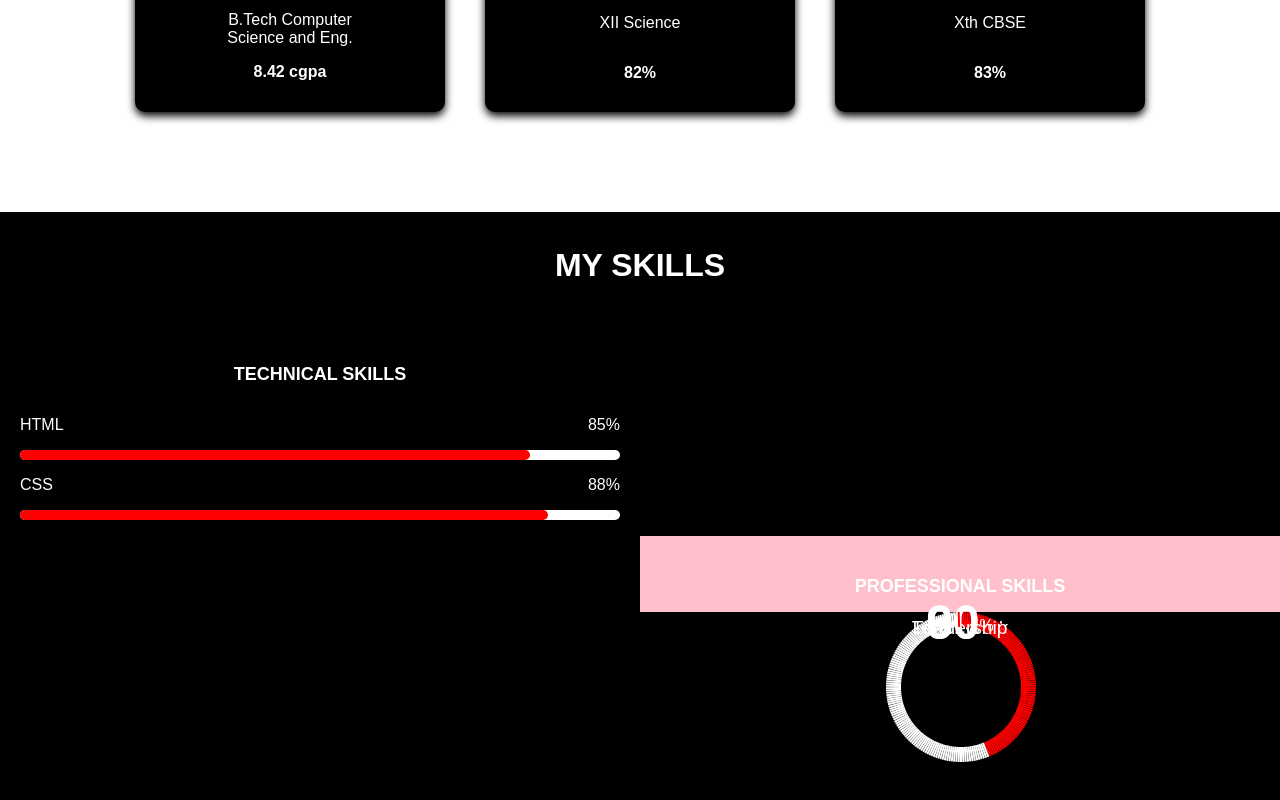
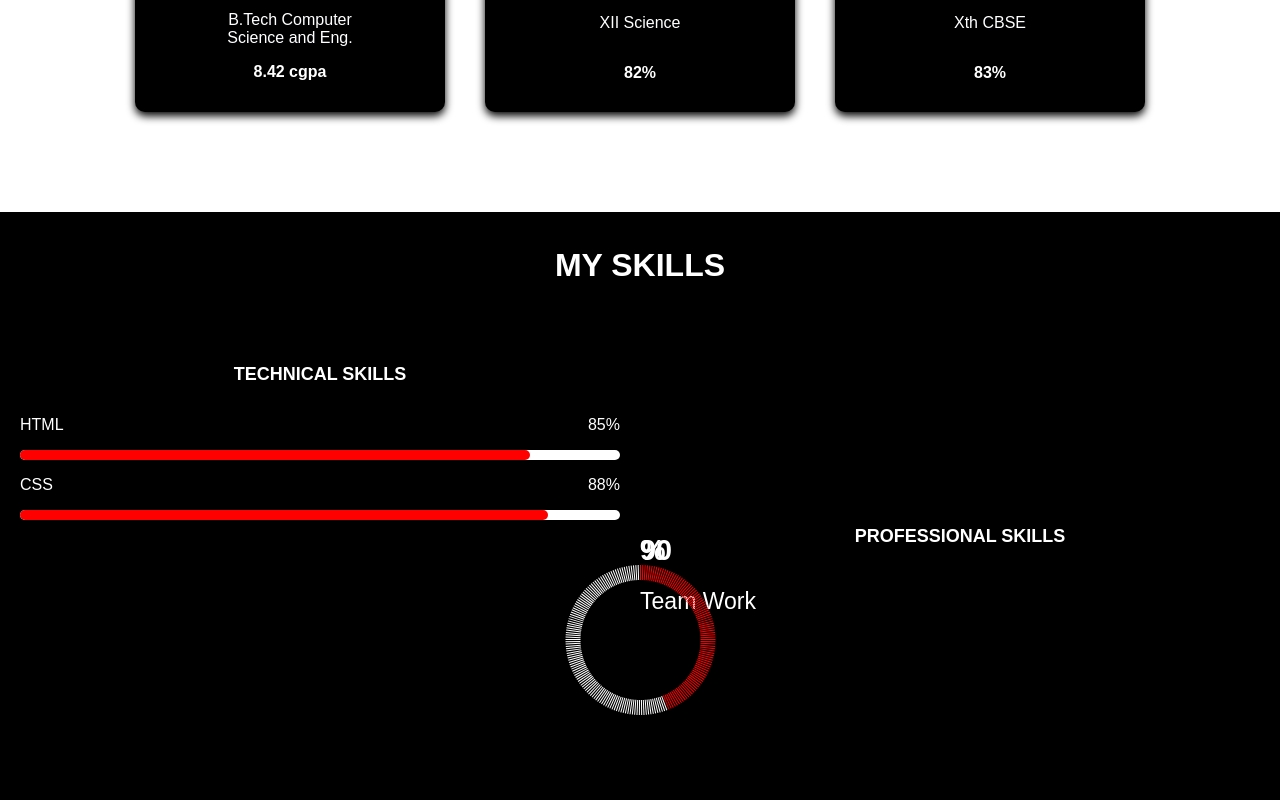
Before and after one commit to abhijithdasan/abhijithdasan.github.io, a React (Create React App) app: page /Home in a window 1280 px wide. Shown: the part 1028-1828 px from the top of the page. Built offline with nearby package versions, Linux system fonts and the light colour scheme.

Commit message:
Progress Circle modified

```diff
--- a/src/Components/Skills.css
+++ b/src/Components/Skills.css
@@ -118,12 +118,14 @@
   .skill-rbox {
     position: relative;
     width: 50%;
-    background: pink;
+    /* background: pink; */
   }
 
   .skill-circle {
+    position: relative;
     justify-content: center;
     align-items: center;
+    display: flex;
   }
 
   .rating {
@@ -131,20 +133,60 @@
     width: 100%;
     height: 100%;
   }
-  .block {
+  .counter{
     position: absolute;
   }
 
-  .rating .block {
+  .block {
+    position: absolute;
+    /* justify-items: left; */
+    width: 1px;
+    height: 15px;
 
-    width: 2px;
-    height: 15px;
-    left: 50%;
     background: #fff;
     transform-origin: 50% 75px;
-    transform: rotate(25deg);
+    transform: rotate(0deg);
     opacity: 0;
     animation: animate 0.1s linear forwards;
+  }
+
+  .circle-name{
+    position: absolute;
+    /* top: 50%;
+    left: 50%; */
+    /* transform: translate(-50%, -50%); */
+    color: #fff;
+    font-size: 1.2em;
+    font-weight: 500;
+    text-align: center;
+    line-height: 1.5em;
+
+  }
+
+  .rating  {
+
+    width: 100%;
+    height: 100px;
+
+    opacity: 0;
+    animation: animate 0.1s linear forwards;
+    position: relative;
+    top: 50%;
+    left: 50%;
+    transform: translate(-50%, -50%);
+    color: #fff;
+    font-size: 1.2em;
+    font-weight: 500;
+     /* left: 5%; */
+    /* background: #fff; */
+    /* transform-origin: 50% 75px; */
+    /* transform: rotate(0deg); */
+    /* text-align: center; */
+     /* left: 5%; */
+    /* background: #fff; */
+    /* transform-origin: 50% 75px; */
+    /* transform: rotate(0deg); */
+    line-height: 1.5em;
   }
 
   @keyframes animate {
@@ -157,17 +199,6 @@
     /* box-shadow: 0 0 5px #3559E0; */
   }
 
-  .rating .circle-name {
-    position: absolute;
-    top: 50%;
-    left: 50%;
-    transform: translate(-50%, -50%);
-    color: #fff;
-    font-size: 1.2em;
-    font-weight: 500;
-    text-align: center;
-    line-height: 1.5em;
-  }
 
   .rating .circle-name .counter {
     font-size: 2.5em;
--- a/src/Components/Skills.js
+++ b/src/Components/Skills.js
@@ -77,20 +77,22 @@ function Skills() {
 
           <div className='skill-circle'>
             <div className='rating'>
-              <h2 className="circle-name"><span className='counter' data-target='90'>90</span><sup>%</sup></h2>
+              <h2 className='counter-num'><span className='counter' data-target='90'>90%</span><span className='percentage'>%</span></h2>
               <h2 className="circle-name">Team Work</h2>
-              <div className="block"></div>
+              <div className='block-box'>
+                <div className="block"></div>
+              </div>
             </div>
           </div>
 
           {/* Repeat similar blocks for other professional skills */}
-          <div className='skill-circle'>
+          {/* <div className='skill-circle'>
             <div className='rating'>
               <h2 className="circle-name"><span className='counter' data-target='60'>60</span><sup>%</sup></h2>
               <h2 className="circle-name">Leadership</h2>
               <div className="block"></div>
             </div>
-          </div>
+          </div> */}
 
 
         </div>
```
